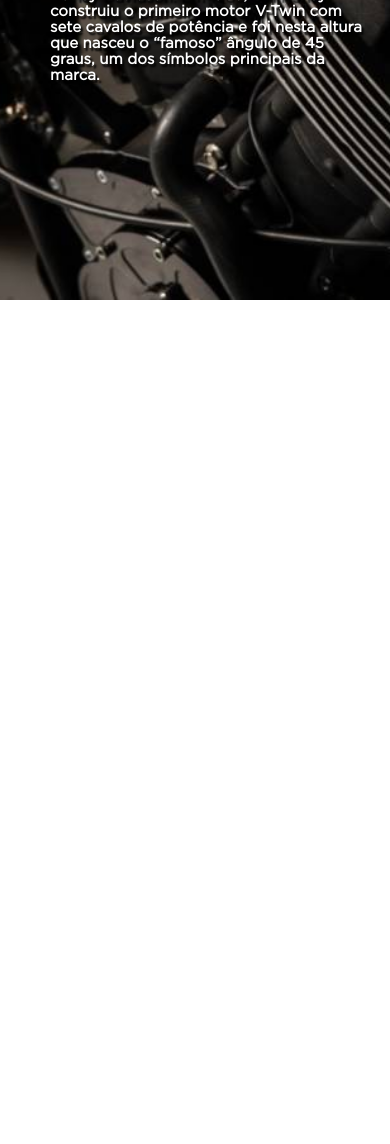
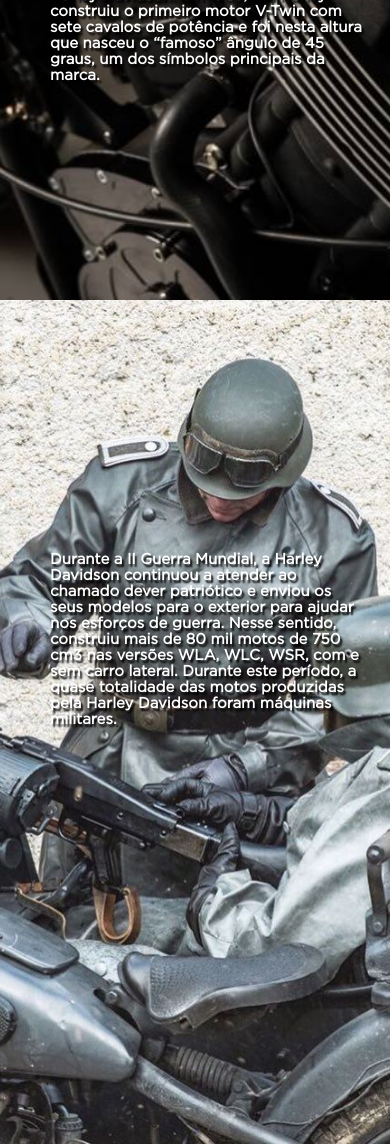
Before and after one commit to paulinhovs/Landing-Page-Harley, a plain HTML site: page index.html in a window 390 px wide. Shown: the part 2232-3376 px from the top of the page. Before the commit the page ends 2532 px from the top, so only its background shows below. Drawn offline with Linux system fonts and the light colour scheme.

Commit message:
Banner 3

```diff
--- a/index.html
+++ b/index.html
@@ -83,7 +83,29 @@
             </h1>
         </div>
 
+        <div class="banner3-space">
+            <h1 id="historia3">
+                Durante a II Guerra Mundial, a Harley Davidson continuou a atender ao chamado dever patriótico e enviou os seus modelos para o exterior para ajudar nos esforços de guerra. Nesse sentido, construiu mais de 80 mil motos de 750 cm3 nas versões WLA, WLC, WSR, com e sem carro lateral. Durante este período, a quase totalidade das motos produzidas pela Harley Davidson foram máquinas militares.
+            </h1>
+        </div>
 
+        <div class="banner3-space-mobile">
+            <h1 id="historia3">
+                Durante a II Guerra Mundial, a Harley Davidson continuou a atender ao chamado dever patriótico e enviou os seus modelos para o exterior para ajudar nos esforços de guerra. Nesse sentido, construiu mais de 80 mil motos de 750 cm3 nas versões WLA, WLC, WSR, com e sem carro lateral. Durante este período, a quase totalidade das motos produzidas pela Harley Davidson foram máquinas militares.
+            </h1>
+        </div>
+
+        <div class="banner4-space">
+            <h1 id="historia4">
+                Depois da II Guerra Mundial, as motos Harley Davidson passaram a ser utilizadas em massa e isso foi suficiente para serem consideradas um símbolo do sonho americano. Nesse sentido, a compra de uma moto Harley Davidson garantia uma igualdade de oportunidades entre todos e representava o esforço e a determinação de cada um em atingir os seus objetivos de vida. A introdução do modelo Sportster (1957), um dos maiores sucessos da marca, também desempenhou um papel fundamental na aproximação, união e fraternidade de todos os motards e essa sempre foi a imagem de qualidade da marca.
+            </h1>
+        </div>
+
+        <div class="banner4-space-mobile">
+            <h1 id="historia4">
+                Depois da II Guerra Mundial, as motos Harley Davidson passaram a ser utilizadas em massa e isso foi suficiente para serem consideradas um símbolo do sonho americano. Nesse sentido, a compra de uma moto Harley Davidson garantia uma igualdade de oportunidades entre todos e representava o esforço e a determinação de cada um em atingir os seus objetivos de vida. A introdução do modelo Sportster (1957), um dos maiores sucessos da marca, também desempenhou um papel fundamental na aproximação, união e fraternidade de todos os motards e essa sempre foi a imagem de qualidade da marca.
+            </h1>
+        </div>
 
 </body>
 </html>
--- a/style.css
+++ b/style.css
@@ -246,6 +246,37 @@ footer .arrow {
     background-image: url('images/harley-davidson-xg750r-wallpaper-500x667.jpg');
 }
 
+.banner3-space {
+    background-size: cover;
+    background-position: center;
+    height: 100vh;
+    background-image: url('images/510.webp');
+}
+
+#historia3 {
+    display: flex;
+    margin: 0;
+    position: absolute;
+    margin-top: 150px;
+    height: 150px;
+    margin-left: 50px;
+    width: 40%;
+    font-size: 15px;
+    font-family: 'GothamBook', Arial, Helvetica, sans-serif;
+    color: black;
+    text-shadow: #dcdce2 2px 3px 2px;
+}
+
+
+.banner3-space-mobile {
+    display: none;
+    background-size: cover;
+    background-position: center;
+    height: 100vh;
+    background-image: url('images/61215058db1957ebf8ddfa111305a4ae.jpg');
+}
+
+
 @media (min-width:350px) and (max-width: 450px) {
 
     header {
@@ -324,6 +355,23 @@ footer .arrow {
     text-shadow: #000 2px 3px 2px;
    }
 
+   .banner3-space {
+    display: none;
+   }
+
+   .banner3-space-mobile {
+       display: block;
+   }
+
+   #historia3 {
+    font-size: 15px;
+    width: 80%;
+    height: 50px;
+    margin-top: 250px;
+    color: white;
+    text-shadow: #000 2px 3px 2px;
+   }
+
 }
 
 @media (min-width:750px) and (max-width:800px) {
```
Also changed, not shown: images/510.webp (added), images/61215058db1957ebf8ddfa111305a4ae.jpg (added), images/6170d001bfd66b6cea6fc334adb3b2a3--military-photos-military-history.jpg (added), images/HD-16002.webp (added), images/Harley-Davidson-WLA-3.jpg (added), images/Harley-Davidson-WLA.webp (added), images/a94bf5287d79c07ea0db35502b7994cc--italian-army-soldati.jpg (added), images/d7ab16957440f5983ed0906ed0868a94.jpg (added), images/world-war-ii-german-troops-motorcycle-study-road-maps-invasion-of-BNHWC5.jpg (added).
